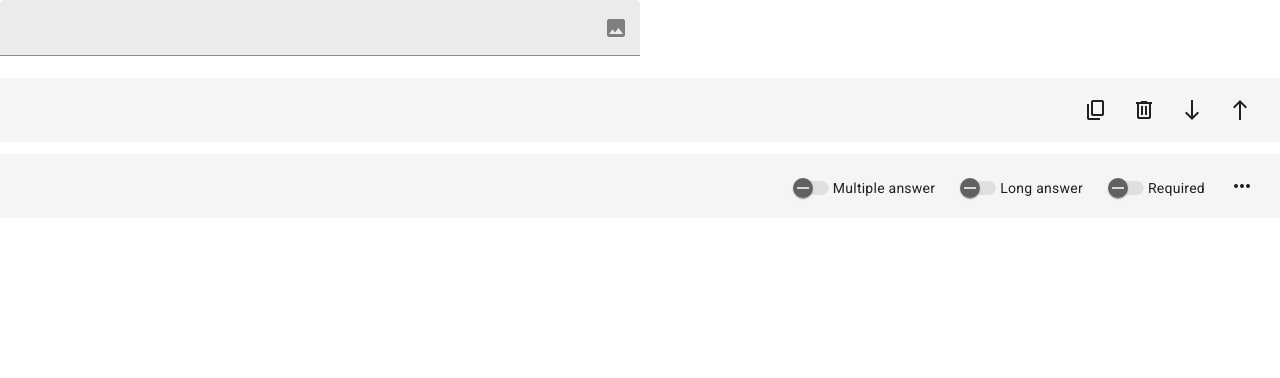
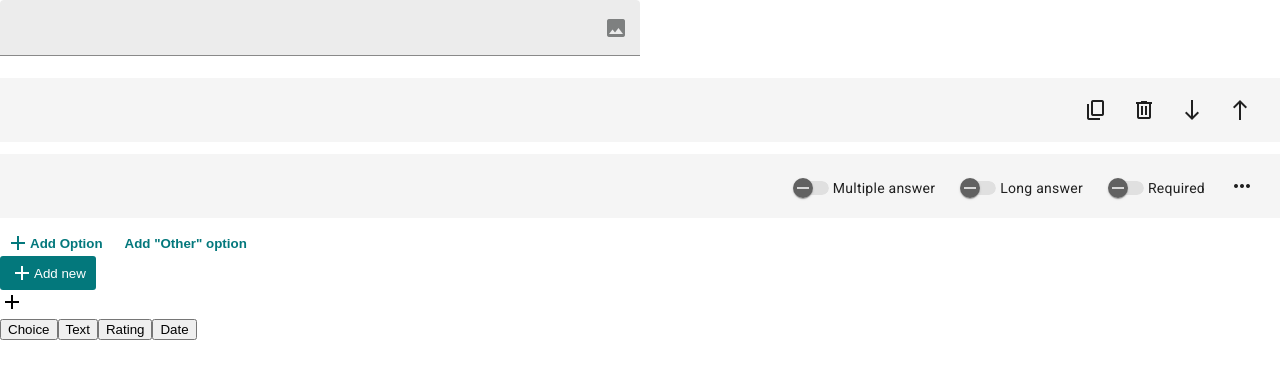
Before and after one commit to hrz07/Microsoft_Form_Maker_Angular, an Angular app: page / in a window 1280 px wide. Shown: the top 378 px of the page. Built offline with nearby package versions, Linux system fonts and the light colour scheme.

Commit message:
button adeed

```diff
--- /dev/null
+++ b/src/app/add-new-btn/add-new-btn.component.css
@@ -0,0 +1,9 @@
+.addNew{
+    background-color: #03787c;
+    color: white;
+    border: none;
+    display: flex;
+    align-items: center;
+    padding: 5px 10px;
+    border-radius: 3px;
+}
--- /dev/null
+++ b/src/app/add-new-btn/add-new-btn.component.html
@@ -0,0 +1,13 @@
+<button class="addNew" >
+    <span class="material-symbols-outlined">add</span> Add new
+</button>
+
+<div class="plus">
+    <div class="plusBtn">
+        <span class="material-symbols-outlined">add</span>
+    </div>
+    <button>Choice</button>
+    <button>Text</button>
+    <button>Rating</button>
+    <button>Date</button>
+</div>
--- a/src/app/app.component.html
+++ b/src/app/app.component.html
@@ -1,7 +1,8 @@
-<app-qinput></app-qinput>
+<app-qinput ></app-qinput>
 <app-heading-inputs></app-heading-inputs>
 <app-footer-buttons></app-footer-buttons>
-
+<app-add-option></app-add-option>
+<app-add-new-btn></app-add-new-btn>
 
 
 
--- a/src/app/utilities/add-option/add-option.component.css
+++ b/src/app/utilities/add-option/add-option.component.css
@@ -0,0 +1,16 @@
+.addOther_btn_box{
+    display: flex;
+    gap: 10px;
+}
+.addOther_btn_box button{
+    display: flex;
+    align-items: center;
+    border: none;
+    background-color: white;
+    color: #03787c;
+    font-weight: bold;
+    cursor: pointer;
+}
+.plus{
+    display: flex;
+}
--- a/src/app/utilities/add-option/add-option.component.html
+++ b/src/app/utilities/add-option/add-option.component.html
@@ -1 +1,6 @@
-<p>add-option works!</p>
+<div class="addOther_btn_box">
+    <button><span class="material-symbols-outlined">
+        add
+        </span> Add Option </button>
+    <button> Add "Other" option</button>
+</div>
--- a/src/app/utilities/qinput/qinput.component.ts
+++ b/src/app/utilities/qinput/qinput.component.ts
@@ -7,4 +7,5 @@ import { Component } from '@angular/core';
 })
 export class QinputComponent {
 
+
 }
```
Also changed, not shown: src/app/add-new-btn/add-new-btn.component.ts (added, +10 -0 lines), src/app/app.module.ts (+6 -1 lines), 1 other file (tests, documents, lock files or other folders).
